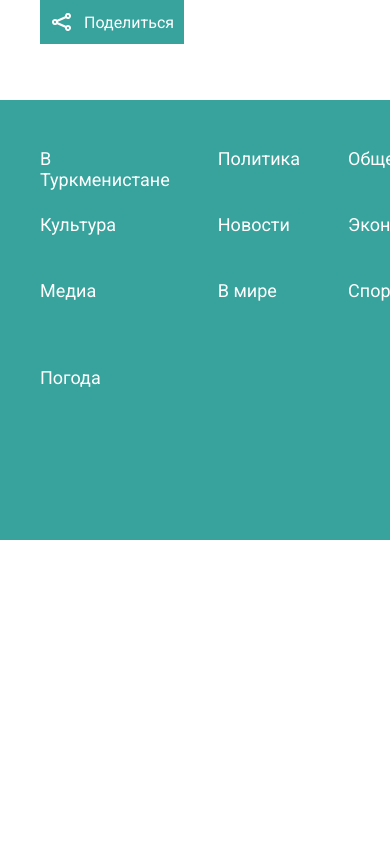
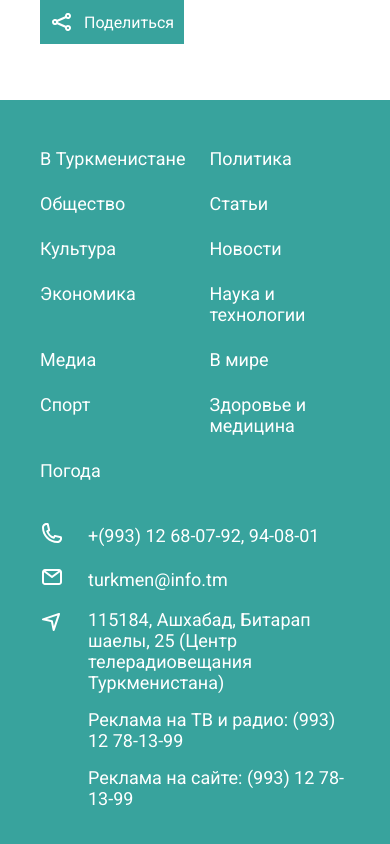
Before and after one commit to VividTruthKeeper/hhm-client, a React (Vite) app: page /news/1 in a window 390 px wide. Shown: the part 2838-3682 px from the top of the page. Before the commit the page ends 3378 px from the top, so only its background shows below. Built offline with nearby package versions, Linux system fonts and the light colour scheme.

Commit message:
footer responsive done

```diff
--- a/src/styles/_footer.scss
+++ b/src/styles/_footer.scss
@@ -54,3 +54,21 @@
   font-weight: 400;
   max-width: 37rem;
 }
+
+@media (max-width: 800px) {
+  .footer-wrapper {
+    flex-direction: column;
+    gap: 4rem;
+  }
+
+  .footer-nav-list {
+    grid-template-columns: repeat(3, auto);
+  }
+}
+
+@media (max-width: 560px) {
+  .footer-nav-list {
+    grid-template-columns: repeat(2, auto);
+    column-gap: 2.4rem;
+  }
+}
```
